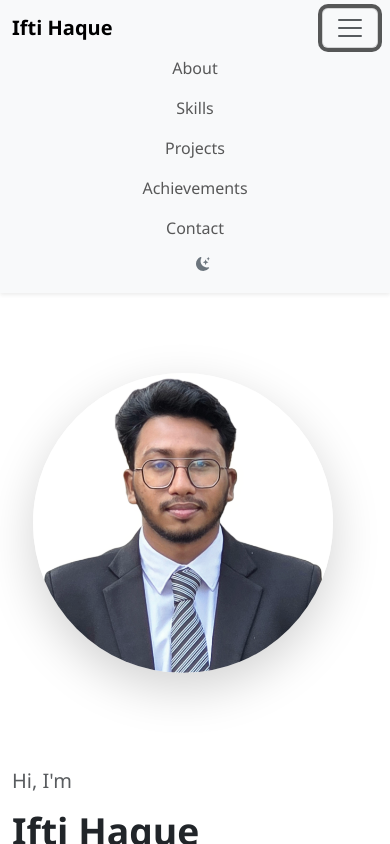
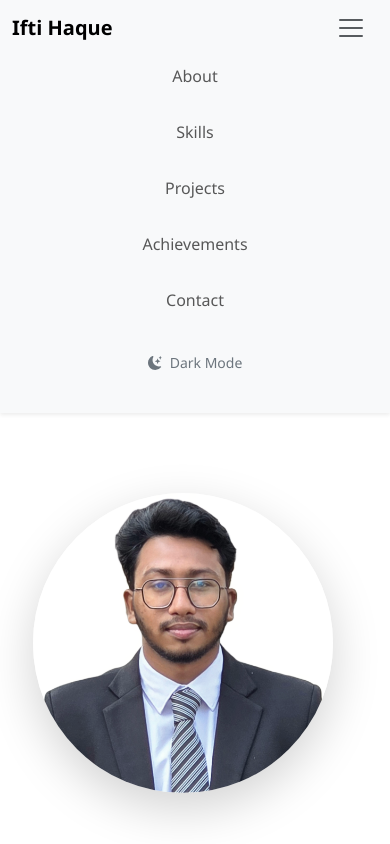
Before and after one commit to ifti020/ifti-portfolio-v1, a React (Vite) app in the folder ifti-portfolio/: page / in a window 390 px wide. Both pictures are taken after a click on the button 350 px from the left and 28 px from the top of the page. Shown: the top 844 px of the page. Built offline with nearby package versions, Linux system fonts and the light colour scheme.

Commit message:
Improved NavBar for Mobile Device

```diff
--- a/ifti-portfolio/src/component/Navbar.tsx
+++ b/ifti-portfolio/src/component/Navbar.tsx
@@ -12,19 +12,45 @@ const Navbar: React.FC<NavbarProps> = ({ theme, toggleTheme }) => {
         <nav className="navbar navbar-expand-lg sticky-top bg-body-tertiary shadow-sm">
             <div className="container">
                 <a className="navbar-brand fw-bold" href="#">{personalData.name}</a>
-                <button className="navbar-toggler" type="button" data-bs-toggle="collapse" data-bs-target="#navbarNav">
+                <button className="navbar-toggler border-0 shadow-none" type="button" data-bs-toggle="collapse" data-bs-target="#navbarNav">
                     <span className="navbar-toggler-icon"></span>
                 </button>
                 <div className="collapse navbar-collapse" id="navbarNav">
-                    <ul className="navbar-nav ms-auto mb-2 mb-lg-0 align-items-center">
-                        <li className="nav-item"><a className="nav-link" href="#about">About</a></li>
-                        <li className="nav-item"><a className="nav-link" href="#skills">Skills</a></li>
-                        <li className="nav-item"><a className="nav-link" href="#projects">Projects</a></li>
-                        <li className="nav-item"><a className="nav-link" href="#achievements">Achievements</a></li>
-                        <li className="nav-item"><a className="nav-link" href="#contact">Contact</a></li>
-                        <li className="nav-item ms-3">
-                            <button onClick={toggleTheme} className="btn btn-outline-secondary btn-sm border-0">
-                                {theme === 'light' ? <BsMoonStarsFill /> : <BsSunFill />}
+                    <ul className="navbar-nav ms-auto mb-2 mb-lg-0 text-center text-lg-start align-items-lg-center">
+                        <li className="nav-item">
+                            <a className="nav-link py-3 py-lg-2" href="#about">About</a>
+                        </li>
+                        <li className="nav-item">
+                            <a className="nav-link py-3 py-lg-2" href="#skills">Skills</a>
+                        </li>
+                        <li className="nav-item">
+                            <a className="nav-link py-3 py-lg-2" href="#projects">Projects</a>
+                        </li>
+                        <li className="nav-item">
+                            <a className="nav-link py-3 py-lg-2" href="#achievements">Achievements</a>
+                        </li>
+                        <li className="nav-item">
+                            <a className="nav-link py-3 py-lg-2" href="#contact">Contact</a>
+                        </li>
+
+                        {/* Theme Toggle Button */}
+                        <li className="nav-item mt-3 mt-lg-0 ms-lg-3 mb-3 mb-lg-0 d-flex justify-content-center">
+                            <button onClick={toggleTheme} className="btn btn-outline-secondary btn-sm border-0 px-4 px-lg-2 py-2 py-lg-1 rounded-pill d-inline-flex align-items-center">
+
+                                {/* Mobile View: Icon + Text */}
+                                <span className="d-flex d-lg-none align-items-center">
+                                    {theme === 'light' ? (
+                                        <><BsMoonStarsFill className="me-2" /> Dark Mode</>
+                                    ) : (
+                                        <><BsSunFill className="me-2" /> Light Mode</>
+                                    )}
+                                </span>
+
+                                {/* Laptop View: Only Icon */}
+                                <span className="d-none d-lg-flex align-items-center">
+                                    {theme === 'light' ? <BsMoonStarsFill /> : <BsSunFill />}
+                                </span>
+
                             </button>
                         </li>
                     </ul>
```
